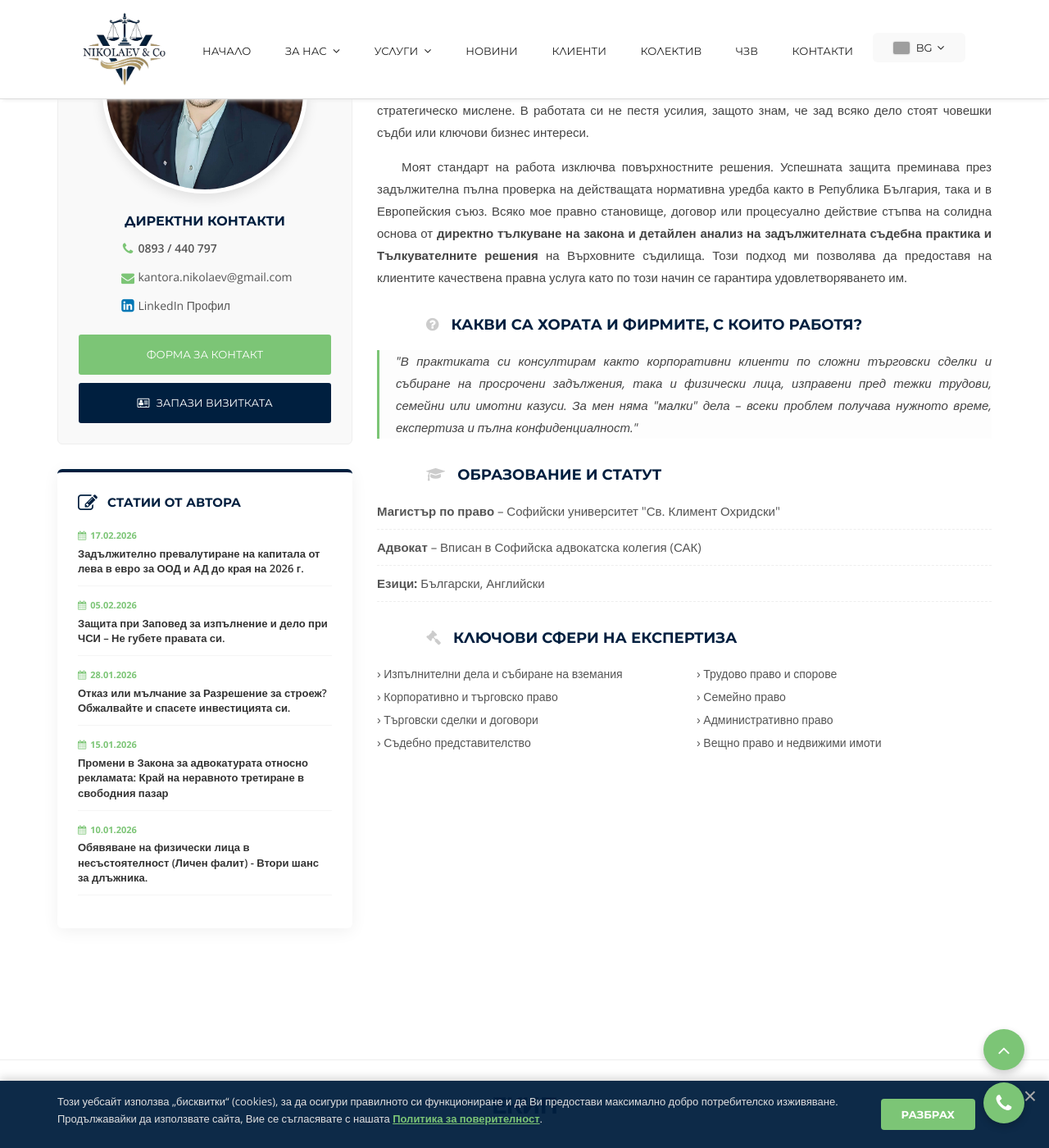
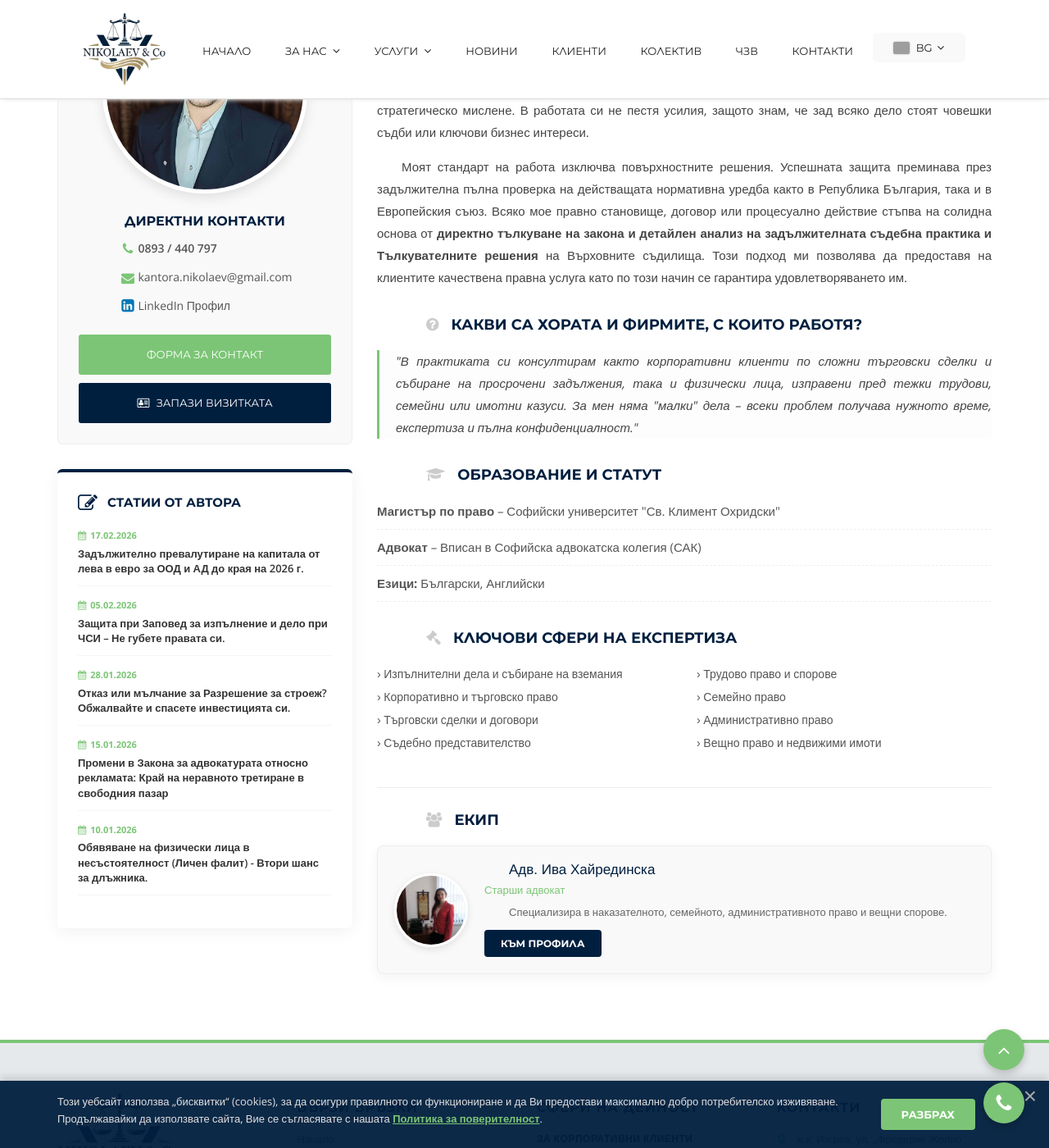
Before and after one commit to NikolaiNikolaev/law-page, a Jekyll site: the page built from kolektiv/advokat-nikolai-nikolaev.html, in a window 1280 px wide and 1400 px high, scrolled down 640 px. Shown: the whole window at 82% size. Built offline with Jekyll 4.4.1, drawn with Linux system fonts in a browser that asks for light colours; grey boxes are pictures that could not be loaded.

Commit message:
Update advokat-nikolai-nikolaev.html

```diff
--- a/kolektiv/advokat-nikolai-nikolaev.html
+++ b/kolektiv/advokat-nikolai-nikolaev.html
@@ -62,7 +62,80 @@
         <div class="container">
             <div class="row">
 
-                <div class="col-md-4 col-sm-5" style="margin-bottom: 30px;">
+                <!-- ДЯСНА КОЛОНА (ОСНОВНА ИНФОРМАЦИЯ) - ПЪРВА В HTML ЗА МОБИЛНО -->
+                <div class="col-md-8 col-sm-7 col-md-push-4">
+
+                    <h2 style="text-align: left; margin-bottom: 5px; font-size: 32px; color: #111;">Адвокат Николай Николаев</h2>
+                    <h4 style="color: #7cc576; font-family: 'Montserrat', sans-serif; text-transform: uppercase; font-size: 13px; margin-bottom: 25px; font-weight: 600; letter-spacing: 1px; margin-top: 0;">Основател и Управляващ адвокат</h4>
+
+                    <div style="width: 50px; height: 3px; background: #001F3F; margin-bottom: 25px;"></div>
+
+                    <p style="text-align: justify; font-size: 15px; line-height: 1.8; color: #444; margin-bottom: 15px;">
+                        Вярвам, че правото не е просто сбор от норми, а най-мощният инструмент за постигане на справедливост.
+                        Като адвокат подхождам към всеки поверен ми казус с <strong>безкомпромисна упоритост</strong> и стратегическо мислене.
+                        В работата си не пестя усилия, защото знам, че зад всяко дело стоят човешки съдби или ключови бизнес интереси.
+                    </p>
+                    <p style="text-align: justify; font-size: 15px; line-height: 1.8; color: #444; margin-bottom: 35px;">
+                        Моят стандарт на работа изключва повърхностните решения. Успешната защита преминава през задължителна пълна проверка
+                        на действащата нормативна уредба както в Република България, така и в Европейския съюз. Всяко мое правно становище,
+                        договор или процесуално действие стъпва на солидна основа от <strong>директно тълкуване на закона и детайлен анализ на
+                        задължителната съдебна практика и Тълкувателните решения</strong> на Върховните съдилища. Този подход ми позволява да
+                        предоставя на клиентите качествена правна услуга като по този начин се гарантира удовлетворяването им.
+                    </p>
+
+                    <h3 style="font-size: 18px; color: #001F3F; margin-bottom: 20px; font-weight: 700; text-transform: uppercase;"><i class="fa fa-question-circle" style="color: #ccc; margin-right: 10px;"></i> Какви са хората и фирмите, с които работя?</h3>
+                    <p style="text-align: justify; font-size: 15px; line-height: 1.8; color: #444; margin-bottom: 35px; font-style: italic; border-left: 3px solid #7cc576; padding-left: 20px; background: #fdfdfd;">
+                        "В практиката си консултирам както корпоративни клиенти по сложни търговски сделки и събиране на
+                        просрочени задължения, така и физически лица, изправени пред тежки трудови, семейни или имотни
+                        казуси. За мен няма "малки" дела – всеки проблем получава нужното време, експертиза и пълна
+                        конфиденциалност."
+                    </p>
+
+                    <h3 style="font-size: 18px; color: #001F3F; margin-bottom: 20px; font-weight: 700; text-transform: uppercase;"><i class="fa fa-graduation-cap" style="color: #ccc; margin-right: 10px;"></i> Образование и статут</h3>
+                    <ul style="list-style: none; padding: 0; margin: 0 0 35px 0; font-size: 15px; line-height: 1.8; color: #555;">
+                        <li style="margin-bottom: 8px; border-bottom: 1px dashed #eee; padding-bottom: 8px;"><strong>Магистър по право</strong> – Софийски университет "Св. Климент Охридски"</li>
+                        <li style="margin-bottom: 8px; border-bottom: 1px dashed #eee; padding-bottom: 8px;"><strong>Адвокат</strong> – Вписан в Софийска адвокатска колегия (САК)</li>
+                        <li style="margin-bottom: 0; border-bottom: 1px dashed #eee; padding-bottom: 8px;"><strong>Езици:</strong> Български, Английски</li>
+                    </ul>
+
+                    <h3 style="font-size: 18px; color: #001F3F; margin-bottom: 20px; font-weight: 700; text-transform: uppercase;"><i class="fa fa-gavel" style="color: #ccc; margin-right: 10px;"></i> Ключови сфери на експертиза</h3>
+                    <div class="row">
+                        <div class="col-md-6">
+                            <ul style="list-style: none; padding: 0; margin: 0; font-size: 14px; line-height: 2; color: #555;">
+                                <li><a href="../korporativni-klienti/sabirane-na-vzemania.html" style="color: #555; text-decoration: none; transition: color 0.3s;" onmouseover="this.style.color='#7cc576'" onmouseout="this.style.color='#555'">&rsaquo; Изпълнителни дела и събиране на вземания</a></li>
+                                <li><a href="../korporativni-klienti/druzhestveno-i-korporativno-pravo.html" style="color: #555; text-decoration: none; transition: color 0.3s;" onmouseover="this.style.color='#7cc576'" onmouseout="this.style.color='#555'">&rsaquo; Корпоративно и търговско право</a></li>
+                                <li><a href="../korporativni-klienti/targovski-sdelki-i-dogovorno-pravo.html" style="color: #555; text-decoration: none; transition: color 0.3s;" onmouseover="this.style.color='#7cc576'" onmouseout="this.style.color='#555'">&rsaquo; Търговски сделки и договори</a></li>
+                                <li><a href="../korporativni-klienti/procesualno-predstavitelstvo.html" style="color: #555; text-decoration: none; transition: color 0.3s;" onmouseover="this.style.color='#7cc576'" onmouseout="this.style.color='#555'">&rsaquo; Съдебно представителство</a></li>
+                            </ul>
+                        </div>
+                        <div class="col-md-6">
+                            <ul style="list-style: none; padding: 0; margin: 0; font-size: 14px; line-height: 2; color: #555;">
+                                <li><a href="../fizicheski-lica/trudovo-pravo.html" style="color: #555; text-decoration: none; transition: color 0.3s;" onmouseover="this.style.color='#7cc576'" onmouseout="this.style.color='#555'">&rsaquo; Трудово право и спорове</a></li>
+                                <li><a href="../fizicheski-lica/semeino-i-nasledstveno-pravo.html" style="color: #555; text-decoration: none; transition: color 0.3s;" onmouseover="this.style.color='#7cc576'" onmouseout="this.style.color='#555'">&rsaquo; Семейно право</a></li>
+                                <li><a href="../fizicheski-lica/administrativno-pravo.html" style="color: #555; text-decoration: none; transition: color 0.3s;" onmouseover="this.style.color='#7cc576'" onmouseout="this.style.color='#555'">&rsaquo; Административно право</a></li>
+                                <li><a href="../korporativni-klienti/nedvizhimi-imoti-i-veshtno-pravo.html" style="color: #555; text-decoration: none; transition: color 0.3s;" onmouseover="this.style.color='#7cc576'" onmouseout="this.style.color='#555'">&rsaquo; Вещно право и недвижими имоти</a></li>
+                            </ul>
+                        </div>
+                    </div>
+
+                    <!-- СЕКЦИЯ "ЕКИП" В ДЯСНАТА КОЛОНА -->
+                    <div style="margin-top: 40px; padding-top: 30px; border-top: 1px solid #eee;">
+                        <h3 style="font-size: 18px; color: #001F3F; margin-bottom: 20px; font-weight: 700; text-transform: uppercase;"><i class="fa fa-users" style="color: #ccc; margin-right: 10px;"></i> Екип</h3>
+                        <div style="background: #f9f9f9; border: 1px solid #eee; border-radius: 8px; padding: 20px; display: flex; align-items: center; gap: 20px; box-shadow: 0 4px 15px rgba(0,0,0,0.05);">
+                            <img src="../img/advokat-iva-hairedinska.jpg" alt="Адвокат Ива Хайрединска" style="width: 90px; height: 90px; border-radius: 50%; object-fit: cover; border: 3px solid #fff; box-shadow: 0 3px 10px rgba(0,0,0,0.1); flex-shrink: 0;">
+                            <div style="flex: 1;">
+                                <h4 style="font-size: 17px; color: #001F3F; margin: 0 0 5px 0;">Адв. Ива Хайрединска</h4>
+                                <span style="display: block; font-size: 13px; color: #7cc576; margin-bottom: 8px;">Старши адвокат</span>
+                                <p style="font-size: 13px; color: #666; line-height: 1.5; margin-bottom: 12px;">Специализира в наказателното, семейното, административното право и вещни спорове.</p>
+                                <a href="/kolektiv/advokat-iva-hairedinska.html" style="display: inline-block; padding: 8px 20px; background: #001F3F; color: #fff; text-decoration: none; border-radius: 4px; font-weight: 600; font-family: 'Montserrat', sans-serif; font-size: 12px; text-transform: uppercase; transition: all 0.3s;" onmouseover="this.style.background='#7cc576'" onmouseout="this.style.background='#001F3F'">Към профила</a>
+                            </div>
+                        </div>
+                    </div>
+
+                </div>
+
+                <!-- ЛЯВА КОЛОНА (СНИМКА И КОНТАКТИ) - ВТОРА В HTML, НА ДЕСКТОП С PULL -->
+                <div class="col-md-4 col-sm-5 col-md-pull-8" style="margin-bottom: 30px;">
 
                     <div style="background: #f9f9f9; padding: 25px; border-radius: 6px; border: 1px solid #eee; text-align: center; margin-bottom: 30px;">
                         <img src="../img/snimka-nikolai.jpg" alt="Адвокат Николай Николаев" style="width: 100%; max-width: 250px; border-radius: 50%; box-shadow: 0 5px 15px rgba(0,0,0,0.1); margin-bottom: 25px; border: 5px solid #fff;">
@@ -117,77 +190,8 @@
                     </div>
                 </div>
 
-                <div class="col-md-8 col-sm-7">
-
-                    <h2 style="text-align: left; margin-bottom: 5px; font-size: 32px; color: #111;">Адвокат Николай Николаев</h2>
-                    <h4 style="color: #7cc576; font-family: 'Montserrat', sans-serif; text-transform: uppercase; font-size: 13px; margin-bottom: 25px; font-weight: 600; letter-spacing: 1px; margin-top: 0;">Основател и Управляващ адвокат</h4>
-
-                    <div style="width: 50px; height: 3px; background: #001F3F; margin-bottom: 25px;"></div>
-
-                    <p style="text-align: justify; font-size: 15px; line-height: 1.8; color: #444; margin-bottom: 15px;">
-                        Вярвам, че правото не е просто сбор от норми, а най-мощният инструмент за постигане на справедливост.
-                        Като адвокат подхождам към всеки поверен ми казус с <strong>безкомпромисна упоритост</strong> и стратегическо мислене.
-                        В работата си не пестя усилия, защото знам, че зад всяко дело стоят човешки съдби или ключови бизнес интереси.
-                    </p>
-                    <p style="text-align: justify; font-size: 15px; line-height: 1.8; color: #444; margin-bottom: 35px;">
-                        Моят стандарт на работа изключва повърхностните решения. Успешната защита преминава през задължителна пълна проверка
-                        на действащата нормативна уредба както в Република България, така и в Европейския съюз. Всяко мое правно становище,
-                        договор или процесуално действие стъпва на солидна основа от <strong>директно тълкуване на закона и детайлен анализ на
-                        задължителната съдебна практика и Тълкувателните решения</strong> на Върховните съдилища. Този подход ми позволява да
-                        предоставя на клиентите качествена правна услуга като по този начин се гарантира удовлетворяването им.
-                    </p>
-
-                    <h3 style="font-size: 18px; color: #001F3F; margin-bottom: 20px; font-weight: 700; text-transform: uppercase;"><i class="fa fa-question-circle" style="color: #ccc; margin-right: 10px;"></i> Какви са хората и фирмите, с които работя?</h3>
-                    <p style="text-align: justify; font-size: 15px; line-height: 1.8; color: #444; margin-bottom: 35px; font-style: italic; border-left: 3px solid #7cc576; padding-left: 20px; background: #fdfdfd;">
-                        "В практиката си консултирам както корпоративни клиенти по сложни търговски сделки и събиране на
-                        просрочени задължения, така и физически лица, изправени пред тежки трудови, семейни или имотни
-                        казуси. За мен няма "малки" дела – всеки проблем получава нужното време, експертиза и пълна
-                        конфиденциалност."
-                    </p>
-
-                    <h3 style="font-size: 18px; color: #001F3F; margin-bottom: 20px; font-weight: 700; text-transform: uppercase;"><i class="fa fa-graduation-cap" style="color: #ccc; margin-right: 10px;"></i> Образование и статут</h3>
-                    <ul style="list-style: none; padding: 0; margin: 0 0 35px 0; font-size: 15px; line-height: 1.8; color: #555;">
-                        <li style="margin-bottom: 8px; border-bottom: 1px dashed #eee; padding-bottom: 8px;"><strong>Магистър по право</strong> – Софийски университет "Св. Климент Охридски"</li>
-                        <li style="margin-bottom: 8px; border-bottom: 1px dashed #eee; padding-bottom: 8px;"><strong>Адвокат</strong> – Вписан в Софийска адвокатска колегия (САК)</li>
-                        <li style="margin-bottom: 0; border-bottom: 1px dashed #eee; padding-bottom: 8px;"><strong>Езици:</strong> Български, Английски</li>
-                    </ul>
-
-                    <h3 style="font-size: 18px; color: #001F3F; margin-bottom: 20px; font-weight: 700; text-transform: uppercase;"><i class="fa fa-gavel" style="color: #ccc; margin-right: 10px;"></i> Ключови сфери на експертиза</h3>
-                    <div class="row">
-                        <div class="col-md-6">
-                            <ul style="list-style: none; padding: 0; margin: 0; font-size: 14px; line-height: 2; color: #555;">
-                                <li><a href="../korporativni-klienti/sabirane-na-vzemania.html" style="color: #555; text-decoration: none; transition: color 0.3s;" onmouseover="this.style.color='#7cc576'" onmouseout="this.style.color='#555'">&rsaquo; Изпълнителни дела и събиране на вземания</a></li>
-                                <li><a href="../korporativni-klienti/druzhestveno-i-korporativno-pravo.html" style="color: #555; text-decoration: none; transition: color 0.3s;" onmouseover="this.style.color='#7cc576'" onmouseout="this.style.color='#555'">&rsaquo; Корпоративно и търговско право</a></li>
-                                <li><a href="../korporativni-klienti/targovski-sdelki-i-dogovorno-pravo.html" style="color: #555; text-decoration: none; transition: color 0.3s;" onmouseover="this.style.color='#7cc576'" onmouseout="this.style.color='#555'">&rsaquo; Търговски сделки и договори</a></li>
-                                <li><a href="../korporativni-klienti/procesualno-predstavitelstvo.html" style="color: #555; text-decoration: none; transition: color 0.3s;" onmouseover="this.style.color='#7cc576'" onmouseout="this.style.color='#555'">&rsaquo; Съдебно представителство</a></li>
-                            </ul>
-                        </div>
-                        <div class="col-md-6">
-                            <ul style="list-style: none; padding: 0; margin: 0; font-size: 14px; line-height: 2; color: #555;">
-                                <li><a href="../fizicheski-lica/trudovo-pravo.html" style="color: #555; text-decoration: none; transition: color 0.3s;" onmouseover="this.style.color='#7cc576'" onmouseout="this.style.color='#555'">&rsaquo; Трудово право и спорове</a></li>
-                                <li><a href="../fizicheski-lica/semeino-i-nasledstveno-pravo.html" style="color: #555; text-decoration: none; transition: color 0.3s;" onmouseover="this.style.color='#7cc576'" onmouseout="this.style.color='#555'">&rsaquo; Семейно право</a></li>
-                                <li><a href="../fizicheski-lica/administrativno-pravo.html" style="color: #555; text-decoration: none; transition: color 0.3s;" onmouseover="this.style.color='#7cc576'" onmouseout="this.style.color='#555'">&rsaquo; Административно право</a></li>
-                                <li><a href="../korporativni-klienti/nedvizhimi-imoti-i-veshtno-pravo.html" style="color: #555; text-decoration: none; transition: color 0.3s;" onmouseover="this.style.color='#7cc576'" onmouseout="this.style.color='#555'">&rsaquo; Вещно право и недвижими имоти</a></li>
-                            </ul>
-                        </div>
-                    </div>
-
-                </div>
             </div>
         </div>
     </section>
 
-    <div style="margin-top: 50px; padding-top: 40px; border-top: 1px solid #eee;">
-    <h2 style="text-align: center; font-size: 28px; color: #001F3F; margin-bottom: 30px; text-transform: uppercase;">Екип</h2>
-    <div style="display: flex; flex-wrap: wrap; justify-content: center; gap: 30px;">
-        <div style="flex: 1; min-width: 280px; max-width: 350px; background: #f9f9f9; padding: 30px; border-radius: 8px; text-align: center; border: 1px solid #eee; box-shadow: 0 4px 15px rgba(0,0,0,0.05);">
-            <img src="../img/advokat-iva-hairedinska.jpg" alt="Адвокат Ива Хайрединска" style="width: 120px; height: 120px; border-radius: 50%; object-fit: cover; margin-bottom: 15px; border: 3px solid #fff; box-shadow: 0 3px 10px rgba(0,0,0,0.1);">
-            <h3 style="font-size: 18px; color: #001F3F; margin: 0 0 5px 0;">Адв. Ива Хайрединска</h3>
-            <span style="display: block; font-size: 14px; color: #7cc576; margin-bottom: 15px;">Старши адвокат</span>
-            <p style="font-size: 14px; color: #666; line-height: 1.6; margin-bottom: 20px;">Специализира в наказателното, семейното, административното право и вещни спорове.</p>
-            <a href="/kolektiv/advokat-iva-hairedinska.html" style="display: inline-block; padding: 10px 25px; background: #001F3F; color: #fff; text-decoration: none; border-radius: 4px; font-weight: 600; font-family: 'Montserrat', sans-serif; font-size: 13px; text-transform: uppercase; transition: all 0.3s;" onmouseover="this.style.background='#7cc576'" onmouseout="this.style.background='#001F3F'">Към профила</a>
-        </div>
-    </div>
-</div>
-
     {% include footer.html %}
```
